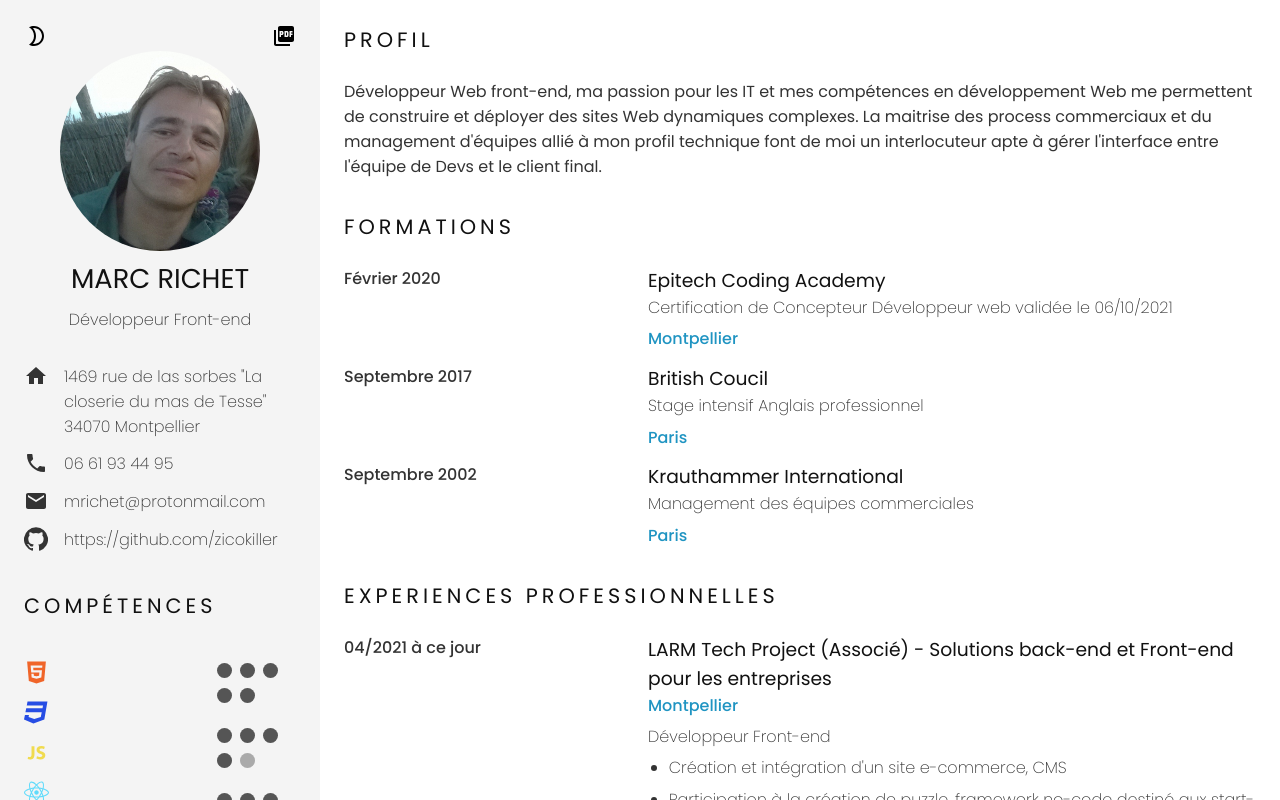
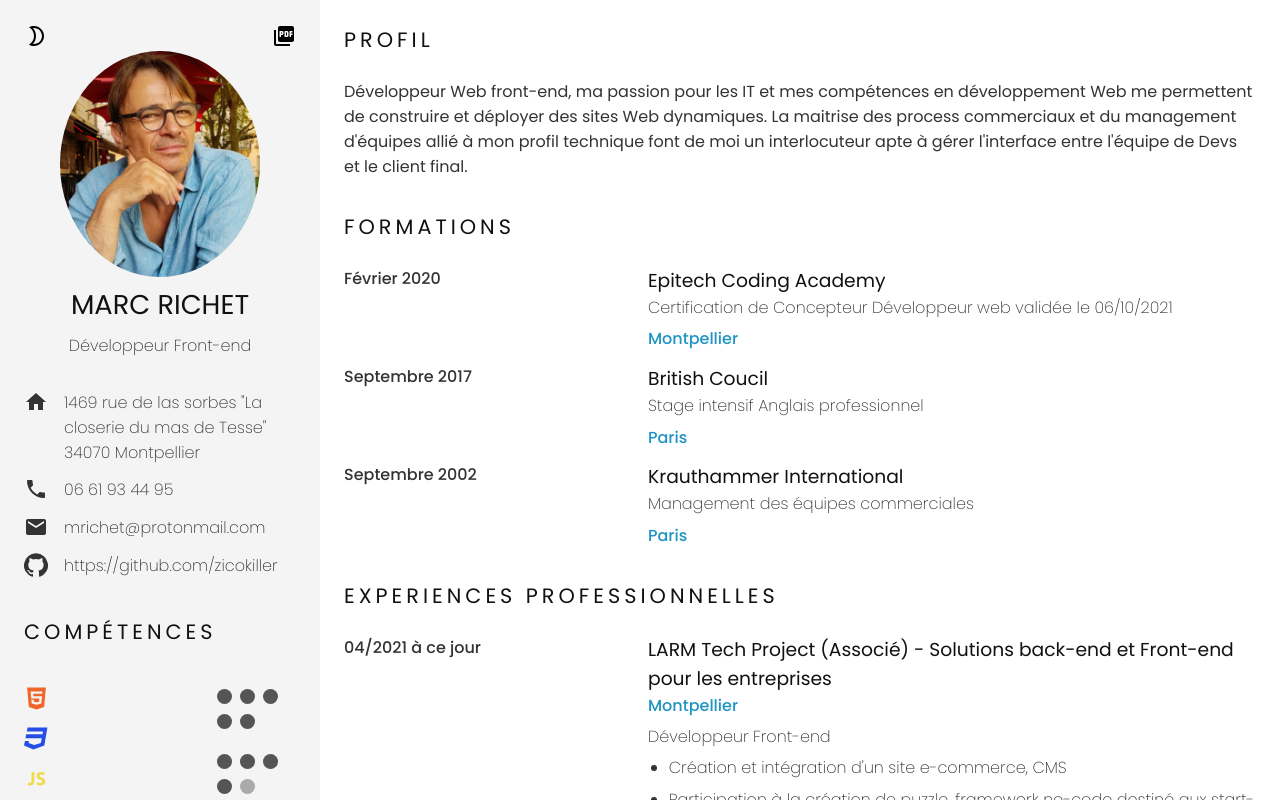
Before and after one commit to zicokiller/my-react-cv, a React (Create React App) app: page / in a window 1280 px wide. Shown: the top 800 px of the page. Built offline with nearby package versions, Linux system fonts and the light colour scheme; the HTML template or start-up script is replaced by a standard one.

Commit message:
changing my picture

```diff
--- a/src/components/Profil.js
+++ b/src/components/Profil.js
@@ -7,7 +7,7 @@ function Profil() {
       <p style={{ fontWeight: "bolder" }}>
         Développeur Web front-end, ma passion pour les IT et mes compétences en
         développement Web me permettent de construire et déployer des sites Web
-        dynamiques complexes. La maitrise des process commerciaux et du
+        dynamiques. La maitrise des process commerciaux et du
         management d'équipes allié à mon profil technique font de moi un
         interlocuteur apte à gérer l'interface entre l'équipe de Devs et le
         client final.
--- a/src/components/User.js
+++ b/src/components/User.js
@@ -9,7 +9,7 @@ function User() {
   return (
     <div className="user">
       <img
-        src="./image/moi3.jpg"
+        src="./image/moi2.jpg"
         alt="user"
         width="100px"
         className="user-avatar"
```
Also changed, not shown: public/image/moi2.jpg (added), public/image/moi3.jpg (deleted).
